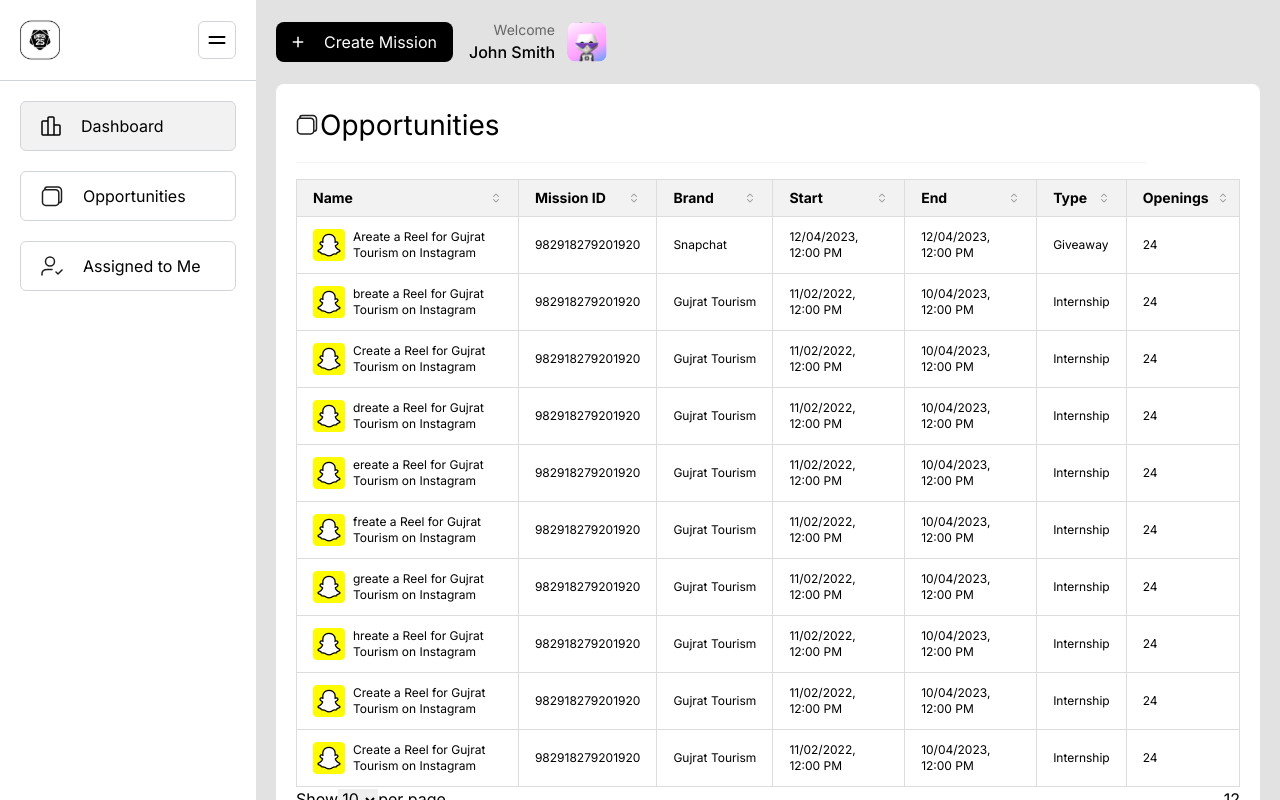
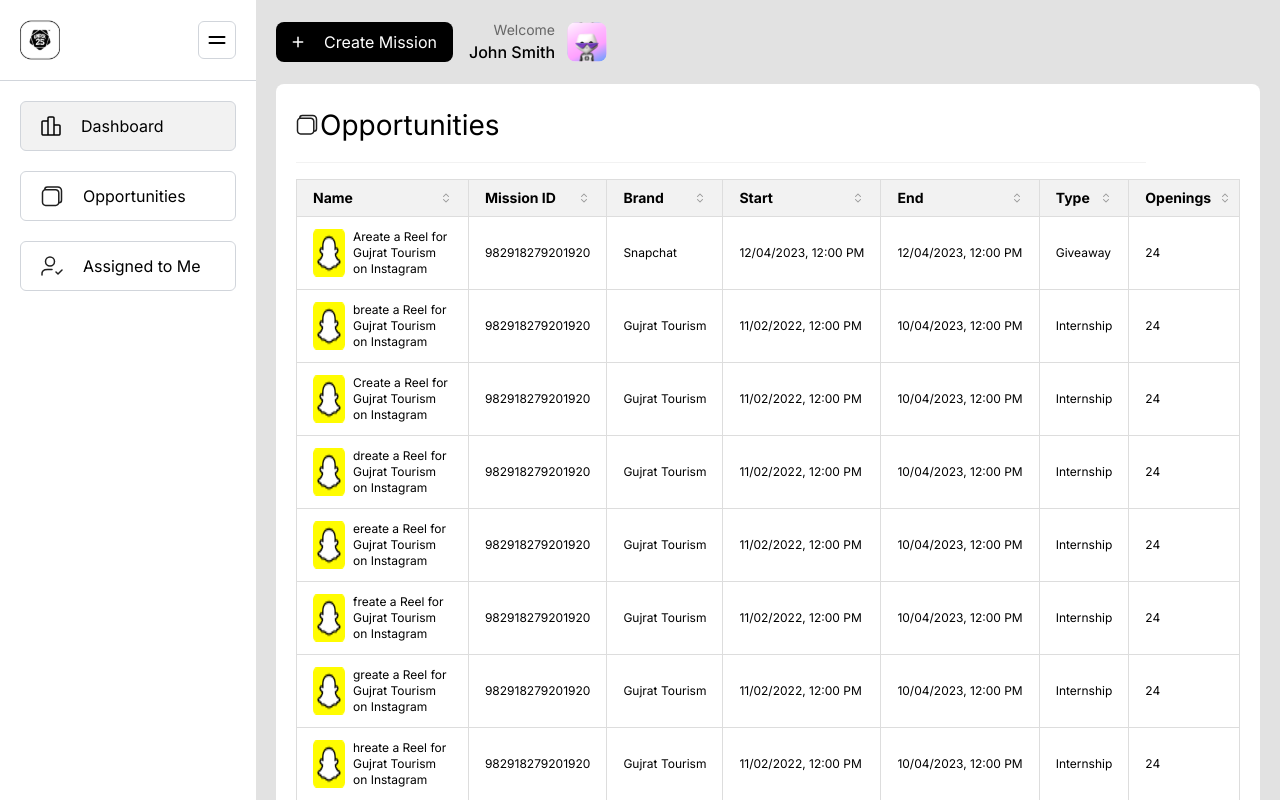
Before and after one commit to Amit-Sagar/Collective-Task, a Next.js app: page /opportunity in a window 1280 px wide. Shown: the top 800 px of the page. Built offline with nearby package versions, Linux system fonts and the light colour scheme.

Commit message:
Fixed sorting issue

```diff
--- a/src/app/opportunity/page.jsx
+++ b/src/app/opportunity/page.jsx
@@ -9,6 +9,7 @@
 const Opportunity = () => {
   const COLS = [
     {
+      id: "name",
       title: "Name",
       sorting: true,
       render: (rowData) => {
@@ -21,6 +22,7 @@
       },
     },
     {
+      id: "missionId",
       title: "Mission ID",
       sorting: true,
       render: (rowData) => {
@@ -28,29 +30,31 @@
       },
     },
     {
+      id: "brand",
       title: "Brand",
       sorting: true,
       render: (rowData) => {
-        return <span className="fs-12 text-nowrap">{rowData.brand}</span>;
+        return <span className="text-nowrap">{rowData.brand}</span>;
       },
     },
     {
+      id: "start",
       title: "Start",
       sorting: true,
       render: (rowData) => {
-        return <div className="flex items-center">{rowData.start}</div>;
+        return <div className="text-nowrap">{rowData.start}</div>;
       },
     },
     {
+      id: "end",
       title: "End",
       sorting: true,
       render: (rowData) => {
-        return (
-          <span className="w-100p flex justify-center">{rowData.end}</span>
-        );
+        return <span className="text-nowrap">{rowData.end}</span>;
       },
     },
     {
+      id: "type",
       title: "Type",
       sorting: true,
       render: (rowData) => {
@@ -58,6 +62,7 @@
       },
     },
     {
+      id: "openings",
       title: "Openings",
       sorting: true,
       render: (rowData) => {
```
